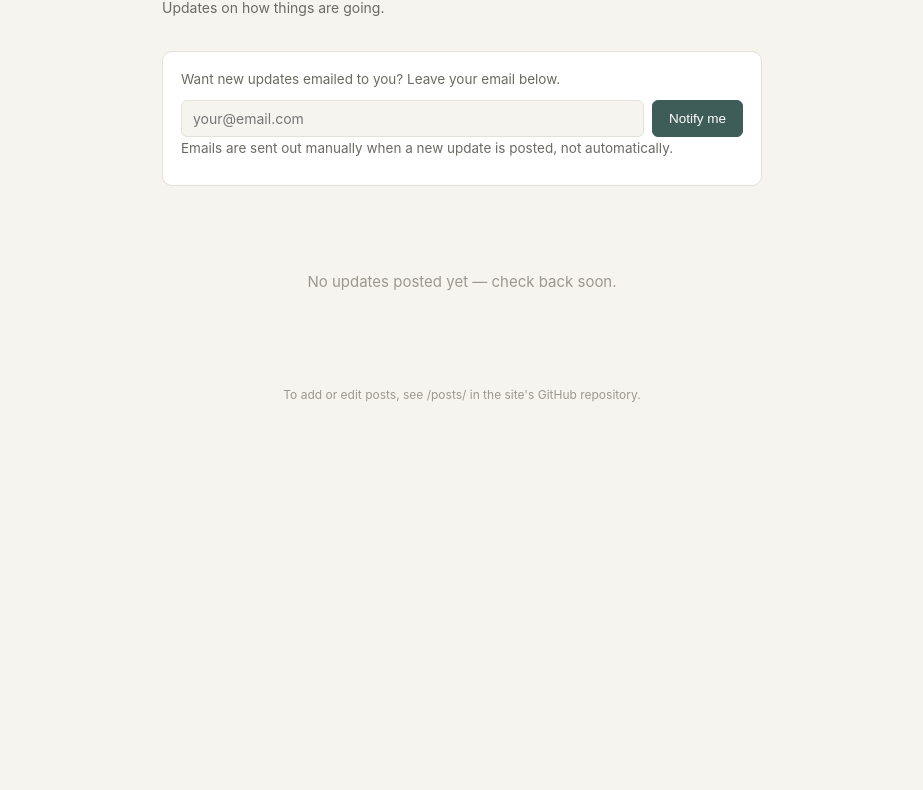
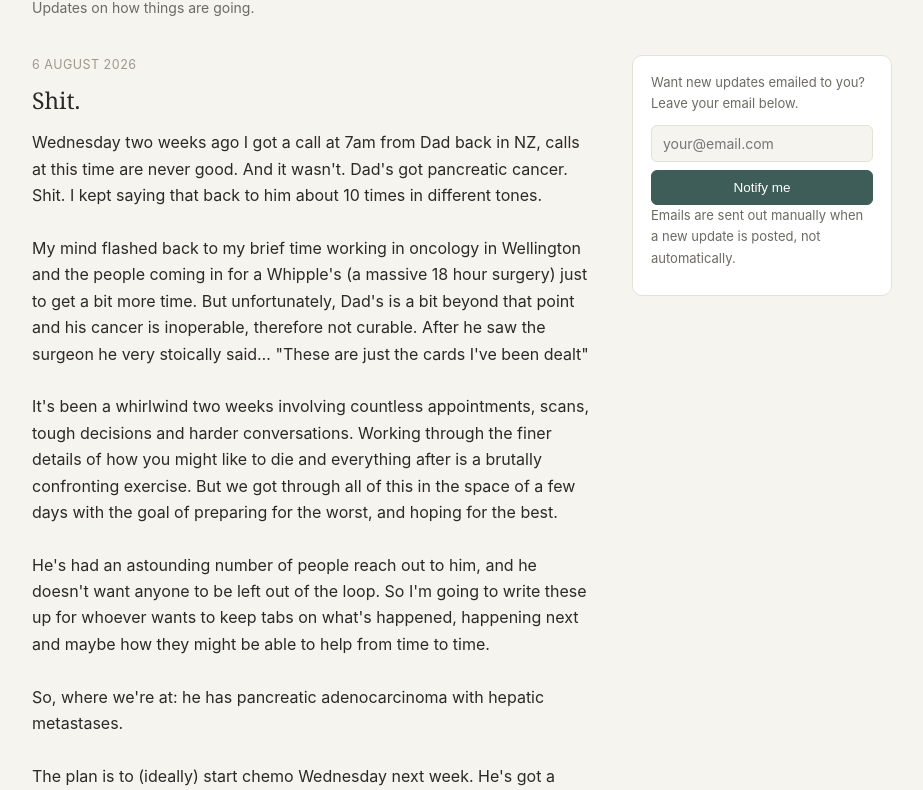
Before and after one commit to nicknaylor61/Terry-updates, a plain HTML site: page index.html in a window 1280 px wide. Shown: the part 111-901 px from the top of the page, without its empty margins (178-1101 px from the left). Before the commit the page ends 800 px from the top, so only its background shows below. Drawn offline with Linux system fonts and the light colour scheme.

Commit message:
Update index.html

```diff
--- a/index.html
+++ b/index.html
@@ -14,14 +14,19 @@
   }
   *{box-sizing:border-box;}
   body{margin:0; background:var(--paper); color:var(--ink); font-family:var(--sans); font-size:16px; line-height:1.65;}
-  .wrap{max-width:640px; margin:0 auto; padding:48px 20px 90px;}
+  .wrap{max-width:900px; margin:0 auto; padding:48px 20px 90px;}
   h1{font-family:var(--serif); font-weight:400; font-size:32px; margin:0 0 6px; color:var(--accent-strong);}
-  .lede{color:var(--ink-soft); font-size:14px; margin:0 0 32px;}
-  .signup{background:var(--card); border:1px solid var(--line); border-radius:var(--radius); padding:16px 18px; margin-bottom:44px;}
-  .signup p{margin:0 0 10px; font-size:13.5px; color:var(--ink-soft);}
-  .signup-row{display:flex; gap:8px; flex-wrap:wrap;}
+  .lede{color:var(--ink-soft); font-size:14px; margin:0 0 36px;}
+  .layout{display:grid; grid-template-columns:1fr 260px; gap:40px; align-items:start;}
+  @media (max-width: 720px){
+    .layout{grid-template-columns:1fr;}
+    .signup{order:-1; margin-bottom:36px;}
+  }
+  .signup{background:var(--card); border:1px solid var(--line); border-radius:var(--radius); padding:16px 18px; position:sticky; top:24px;}
+  .signup p{margin:0 0 10px; font-size:13px; color:var(--ink-soft);}
+  .signup-row{display:flex; flex-direction:column; gap:8px;}
   .signup input[type=email]{
-    flex:1; min-width:180px; font-family:var(--sans); font-size:14px; padding:9px 11px;
+    font-family:var(--sans); font-size:14px; padding:9px 11px;
     border:1px solid var(--line); border-radius:6px; background:var(--paper); color:var(--ink);
   }
   .signup button{
@@ -29,7 +34,7 @@
     background:var(--accent); color:#fff; cursor:pointer; font-weight:500;
   }
   .signup button:hover{background:var(--accent-strong);}
-  .signup-note{font-size:12px; color:var(--ink-faint); margin:8px 0 0;}
+  .signup-note{font-size:11.5px; color:var(--ink-faint); margin:8px 0 0;}
   .post{padding-bottom:32px; margin-bottom:32px; border-bottom:1px solid var(--line);}
   .post:last-child{border-bottom:none;}
   .post-date{font-size:12.5px; color:var(--ink-faint); text-transform:uppercase; letter-spacing:0.04em; margin-bottom:6px;}
@@ -46,6 +51,12 @@
   <h1>Terry Updates</h1>
   <p class="lede">Updates on how things are going.</p>
 
+  <div class="layout">
+    <div>
+      <div id="posts"><div class="empty">Loading updates…</div></div>
+      <footer>To add or edit posts, edit the .json files in this GitHub repository.</footer>
+    </div>
+
     <div class="signup">
       <p>Want new updates emailed to you? Leave your email below.</p>
       <form class="signup-row" name="email-signup" method="POST" data-netlify="true" netlify-honeypot="bot-field">
@@ -56,9 +67,7 @@
       </form>
       <p class="signup-note">Emails are sent out manually when a new update is posted, not automatically.</p>
     </div>
-
-  <div id="posts"><div class="empty">Loading updates…</div></div>
-  <footer>To add or edit posts, see /posts/ in the site's GitHub repository.</footer>
+  </div>
 </div>
 
 <script>
@@ -68,10 +77,10 @@
   return dt.toLocaleDateString('en-NZ', {day:'numeric', month:'long', year:'numeric'});
 }
 
-fetch('posts/manifest.json')
+fetch('manifest.json')
   .then(r => r.json())
   .then(list => {
-    return Promise.all(list.map(fname => fetch('posts/' + fname).then(r => r.json())));
+    return Promise.all(list.map(fname => fetch(fname).then(r => r.json())));
   })
   .then(posts => {
     posts.sort((a,b) => (b.date||'').localeCompare(a.date||''));
@@ -85,7 +94,7 @@
         <div class="post-date">${fmtDate(p.date)}</div>
         <div class="post-title">${p.title}</div>
         <div class="post-body">${p.body}</div>
-        ${(p.images && p.images.length) ? `<div class="post-photos">${p.images.map(img => `<img src="photos/${img}" alt="">`).join('')}</div>` : ''}
+        ${(p.images && p.images.length) ? `<div class="post-photos">${p.images.map(img => `<img src="${img}" alt="">`).join('')}</div>` : ''}
       </div>
     `).join('');
   })
```
Lines whose indentation alone changed are shown as unchanged.
